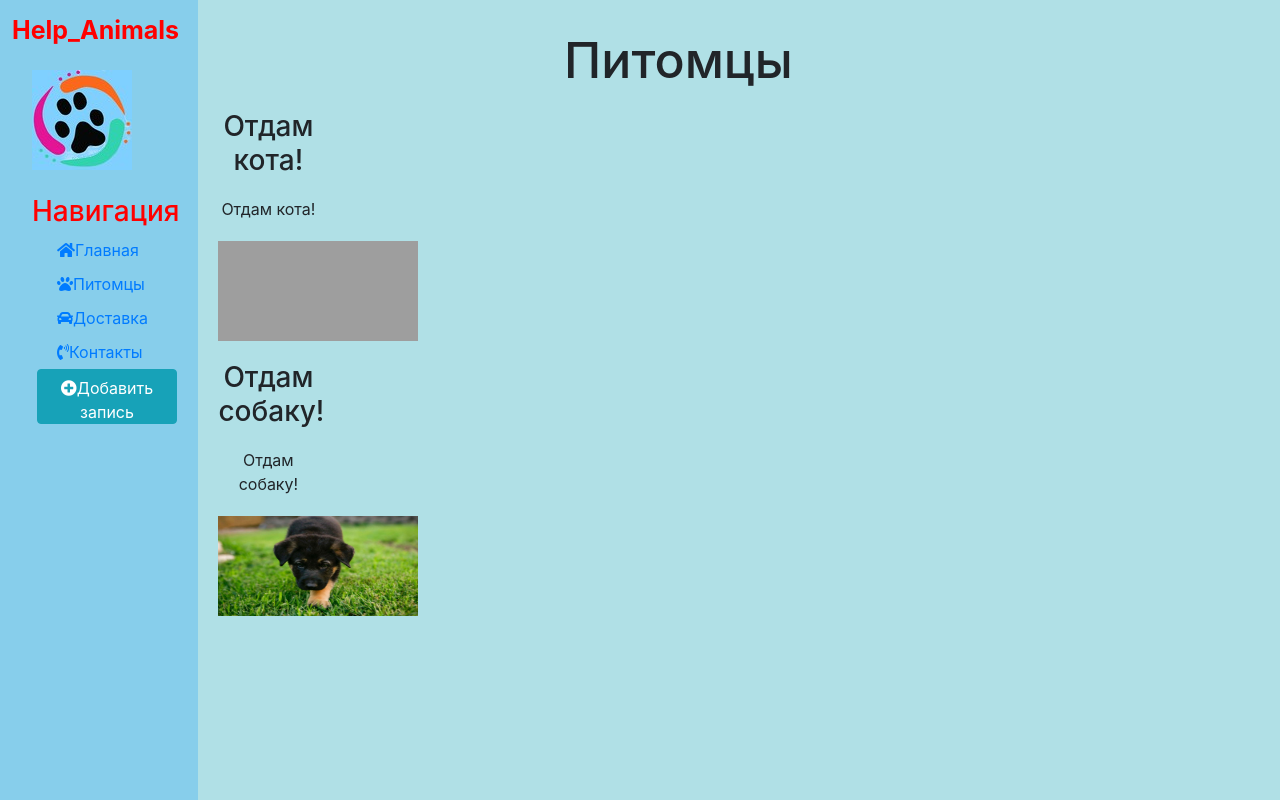
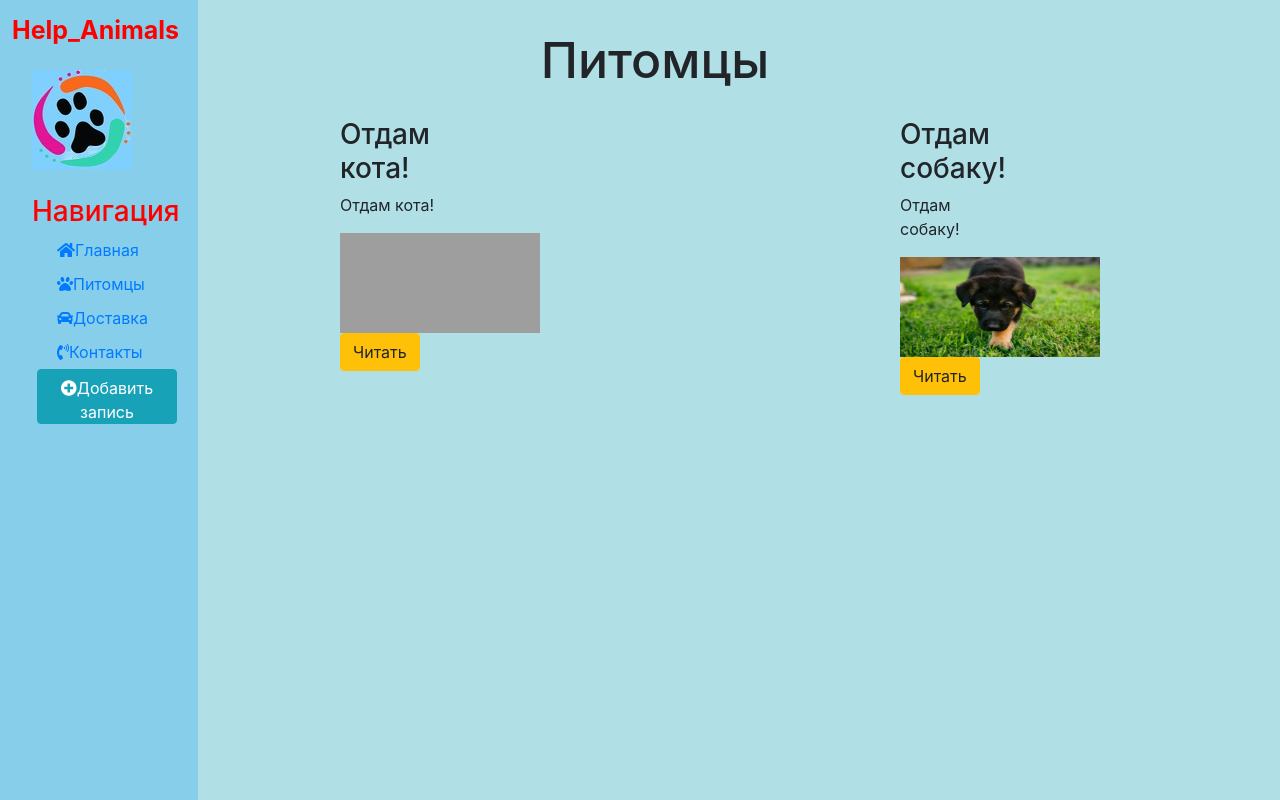
Before and after one commit to Pavel-1995/help_animals-ferst-project, a Django app: page /animals/ in a window 1280 px wide; the page is wider, and only the part inside the window is pictured. Run offline with Django 4.2, Linux system fonts and the light colour scheme; data comes from the database, SQL or seed files in the repository; both versions use the stored data as it was after the commit; some libraries are stand-ins or nearby versions; grey boxes are pictures that could not be loaded.

Commit message:
Dynamic change

```diff
--- a/Help_Animals/help_a/static/help_a/css/main.css
+++ b/Help_Animals/help_a/static/help_a/css/main.css
@@ -6,7 +6,7 @@ aside{
     background: #87CEEB;
     width: 15.5%;
     padding: 2.5%;
-    height: 100vh;
+    height: 300vh;
     color: red;
     border-right: 5px solid#
     }
@@ -31,7 +31,7 @@ aside ul li {
     transition: transform .6s ease;
 }
 
-aside ul li:hover, aside ul a:hover{
+aside ul li:hover, aside ul a:hover {
     color: white;
     text-decoration: none;
     transform: scale(1.05);
@@ -48,38 +48,96 @@ li button
     }
 
 main .features{
-    float: left;
+    float: right;
     margin-top: 30px;
     text-align: center;
     width: 75%;
     }
 
-main .features h1 {
+main .features h1{
     font-size: 50px;
+
+    max-width: 670px;
+
     }
 
 main .features p{
-    max-width: 100px;
+    max-width: 600px;
     margin: 20px auto
+    text-align: center;
     }
 
-main .articles {
+main .articles{
     max-width: 100px;
     margin: 20px;
     }
 
-main .articles img {
+main .articles img{
     width: 200px;
     height: 100px;
     }
+
 form{
     margin-left: 5%;
     width: 600px;
     margin-top: 5px;
-    text-align: center;
 
   }
 
 .btn-success{
-    margin-left: 150px;
+    margin-left: 10px;
+
     }
+
+
+
+main .img_detail_view img{
+    width: 300px;
+    display:block;
+    margin:auto;
+    }
+main .img_detail_view h1{
+    text-align: center;
+    }
+main .img_detail_view p{
+    text-align: center;
+    }
+
+main .img_detail_view{
+    padding-top: 10%
+    }
+
+
+
+aside{
+    position: fixed;
+}
+
+#container {
+  text-align: justify;
+  margin-right: 150px;
+}
+#container > div {
+  width: 100px;
+  display: inline-block;
+  vertical-align: top;
+
+  /* IE fix. */
+  *display: inline;
+  zoom: 1;
+}
+#container:after {
+  content: "";
+  width: 75%;
+  display: inline-block;
+}
+
+
+main .features h1{
+    text-align: center;
+}
+
+.btn {
+    margin-right: 370px;
+
+    }
--- a/Help_Animals/help_a/templates/help_a/animals.html
+++ b/Help_Animals/help_a/templates/help_a/animals.html
@@ -6,13 +6,17 @@
 <div class="features">
     <h1>Питомцы</h1>
 
-<!--    <button class="btn btn-danger">На главную страницу</button>-->
     {% for i in animals %}
-        <div class="articles">
-            <h3>{{ i.title }}</h3>
-            <p>{{ i.content }}</p>
-            <img  src='{{i.photo.url}}'>
+
+     <div id="container">
+         <div class="articles">
+         <h3>{{ i.title }}</h3>
+         <p>{{ i.content }}</p>
+         <div>   <img  src='{{i.photo.url}}'></div>
+         <a href="{% url 'animals-detail' i.id %}"class="btn btn-warning">Читать</a>
         </div>
     {% endfor %}
+    </div>
+
 </div>
 {% endblock %}
--- a/Help_Animals/help_a/urls.py
+++ b/Help_Animals/help_a/urls.py
@@ -12,5 +12,6 @@ urlpatterns = [
     path('transportation', views.transportation, name='transportation'),
     path('connection', views.connection, name='connection'),
     path('create', views.create, name='create'),
+    path('animals/<int:pk>/', views.AddDetailView.as_view(), name='animals-detail')
 
 ]
--- a/Help_Animals/help_a/views.py
+++ b/Help_Animals/help_a/views.py
@@ -1,7 +1,9 @@
+from django.views.generic import DetailView
+from django.shortcuts import render, redirect
+from .models import Animals
+from .forms import AnimalsForm
 
-from django.shortcuts import render, redirect
-from .models import Animals, Category
-from .forms import AnimalsForm
+
 
 
 def index(request):
@@ -10,6 +12,13 @@ def index(request):
 def animals(request):
     animals = Animals.objects.all()
     return render(request, "help_a/animals.html",  {'animals': animals})
+
+class AddDetailView(DetailView):
+    model = Animals
+    template_name = 'help_a/details_view.html'
+    context_object_name = 'animals_d'
+
+
 
 def transportation(request):
     return render(request, "help_a/transportation.html")
@@ -25,9 +34,4 @@ def create(request):
             return redirect('animals')
     else:
         form = AnimalsForm()
-    # data = {
-    #     'form': form,
-    #     # 'error': error
-    #        }
-    # form = AnimalsForm(request.POST, request.FILES)
     return render(request, "help_a/create.html", {'form': form})
```
Also changed, not shown: Help_Animals/help_a/templates/help_a/details_view.html (added, +13 -0 lines), Help_Animals/db.sqlite3.
